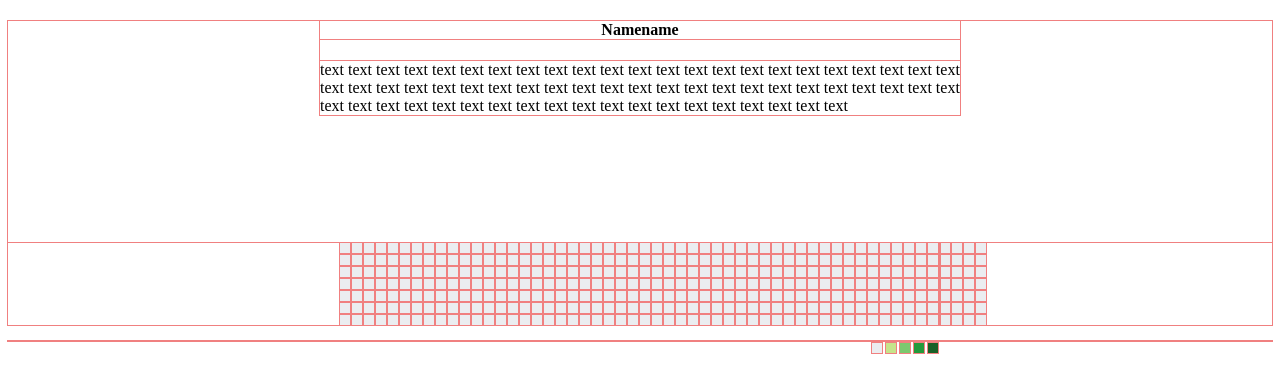
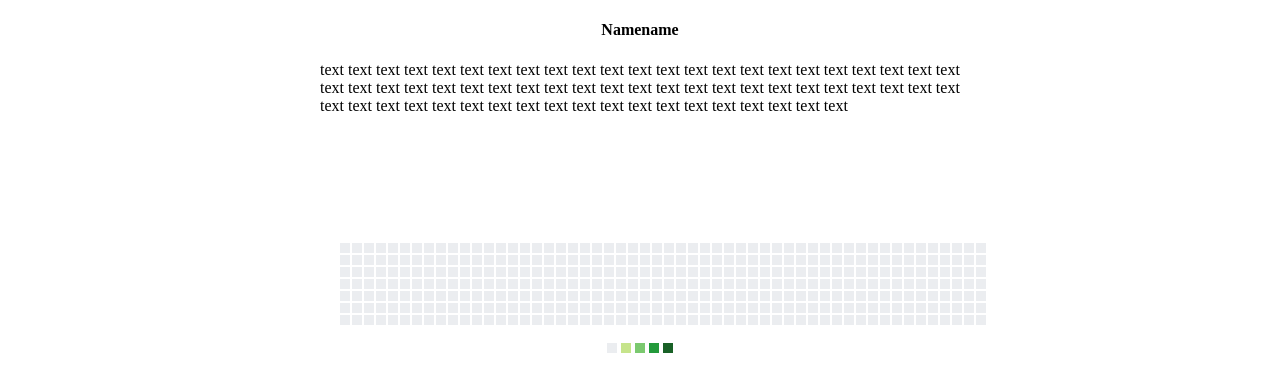
Before and after one commit to polevoyd/gitsaver, a React (Create React App) app: page / in a window 1280 px wide. Shown: the top 392 px of the page. Built offline with nearby package versions, Linux system fonts and the light colour scheme.

Commit message:
static version

```diff
--- a/src/index.css
+++ b/src/index.css
@@ -1,5 +1,5 @@
 * {
-  outline: 1px solid lightcoral;
+  /* outline: 1px solid lightcoral; */
 }
 
 .welcome {
@@ -45,10 +45,11 @@
 
 
 .color-switch {
-  width: 600px;
+  /* width: 100px; */
   display: block;
   margin: 0 auto;
   color: #24292e;
+  width: 70px;
 }
 
 .radio {
```
